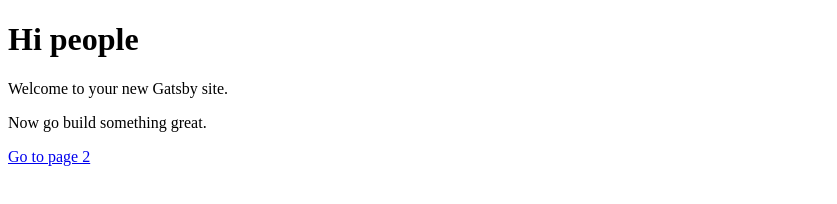
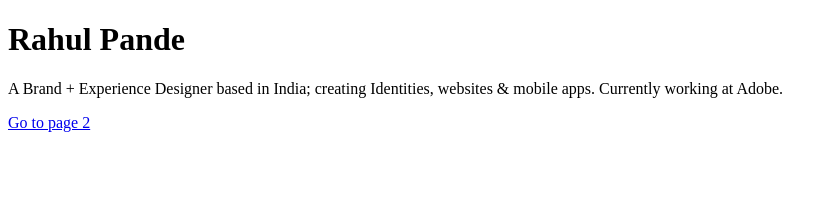
Before and after one commit to rahulxpande/my-app, a Gatsby site: page / in a window 1280 px wide. Shown: the whole page, without its empty margins (0-837 px from the left). Built offline with nearby package versions, Linux system fonts and the light colour scheme; Gatsby itself is replaced by a stand-in of ours.

Commit message:
New paragraph and heading

```diff
--- a/src/pages/index.js
+++ b/src/pages/index.js
@@ -3,9 +3,8 @@ import Link from 'gatsby-link'
 
 const IndexPage = () => (
   <div>
-    <h1>Hi people</h1>
-    <p>Welcome to your new Gatsby site.</p>
-    <p>Now go build something great.</p>
+    <h1>Rahul Pande</h1>
+    <p>A Brand + Experience Designer based in India; creating Identities, websites & mobile apps. Currently working at Adobe.</p>
     <Link to="/page-2/">Go to page 2</Link>
   </div>
 )
```
